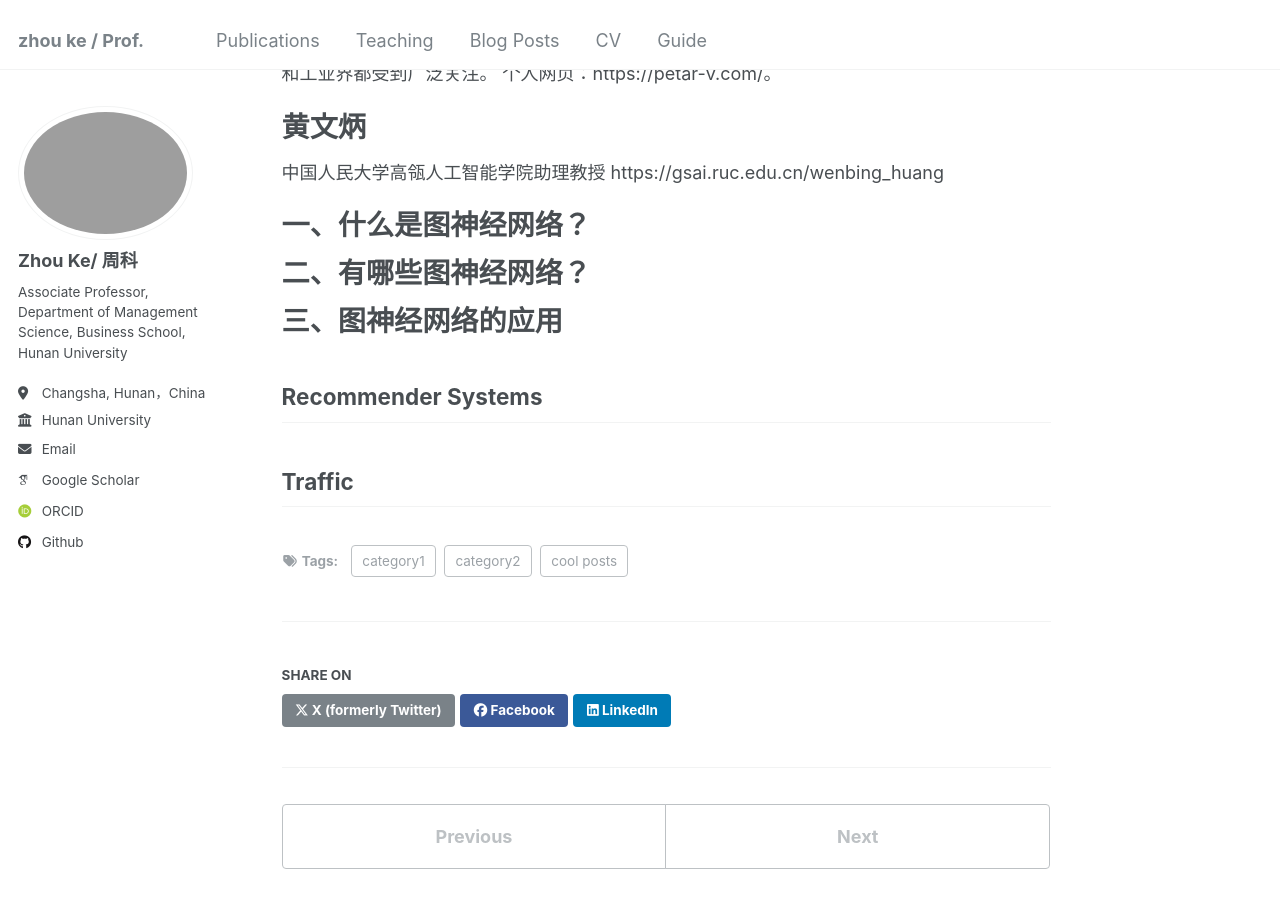
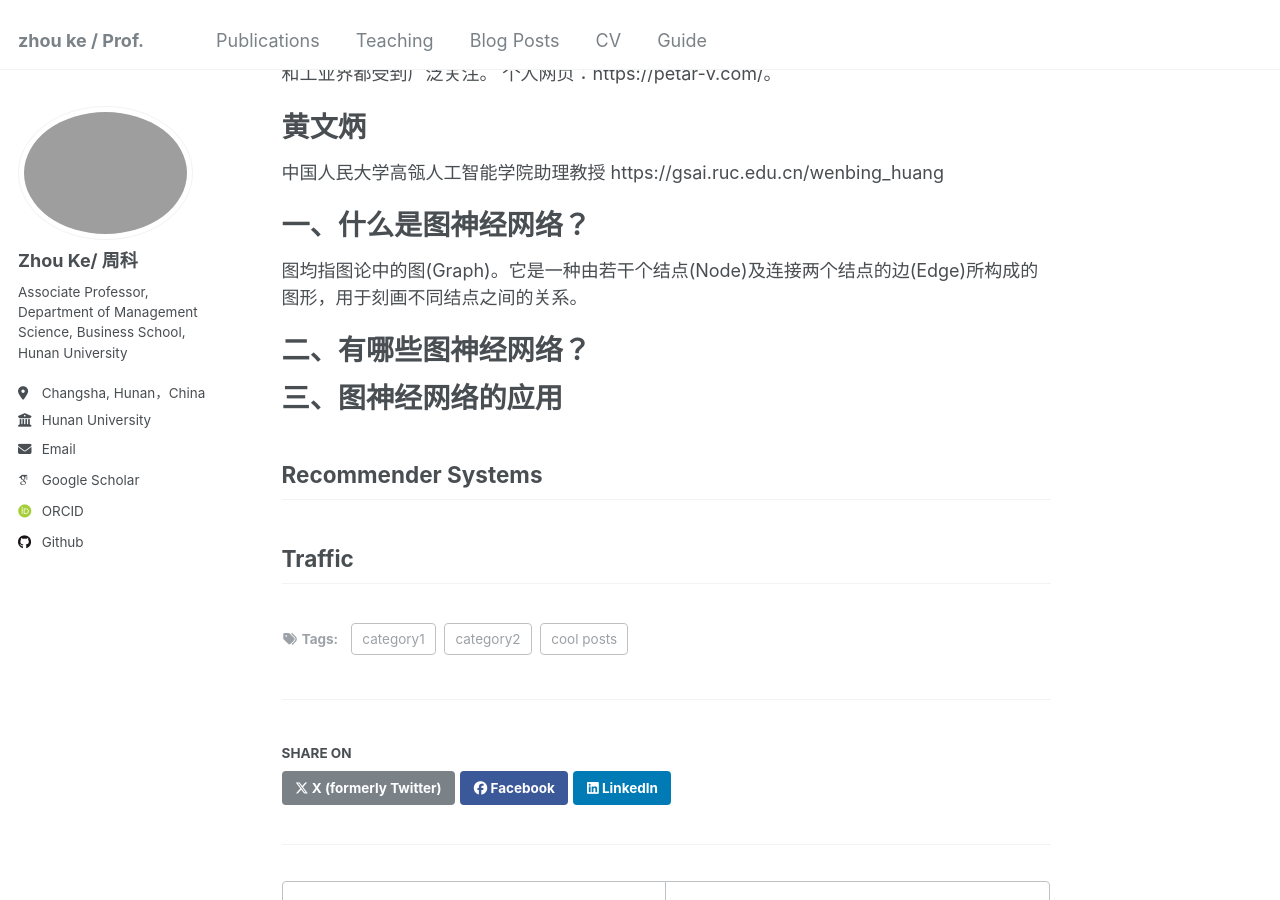
Before and after one commit to hustzhke/hustzhke.github.io, a Jekyll site: the page built from _posts/2013-08-14-blog-post-2.md, in a window 1280 px wide and 900 px high, scrolled down 772 px. Built offline with Jekyll 4.4.1, drawn with Linux system fonts in a browser that asks for light colours; some web fonts are replaced.

Commit message:
Update 2013-08-14-blog-post-2.md

```diff
--- a/_posts/2013-08-14-blog-post-2.md
+++ b/_posts/2013-08-14-blog-post-2.md
@@ -41,6 +41,8 @@ https://gsai.ruc.edu.cn/wenbing_huang
 
 一、什么是图神经网络？
 ======
+图均指图论中的图(Graph)。它是一种由若干个结点(Node)及连接两个结点的边(Edge)所构成的图形，用于刻画不同结点之间的关系。
+
 
 二、有哪些图神经网络？
 ======
```
